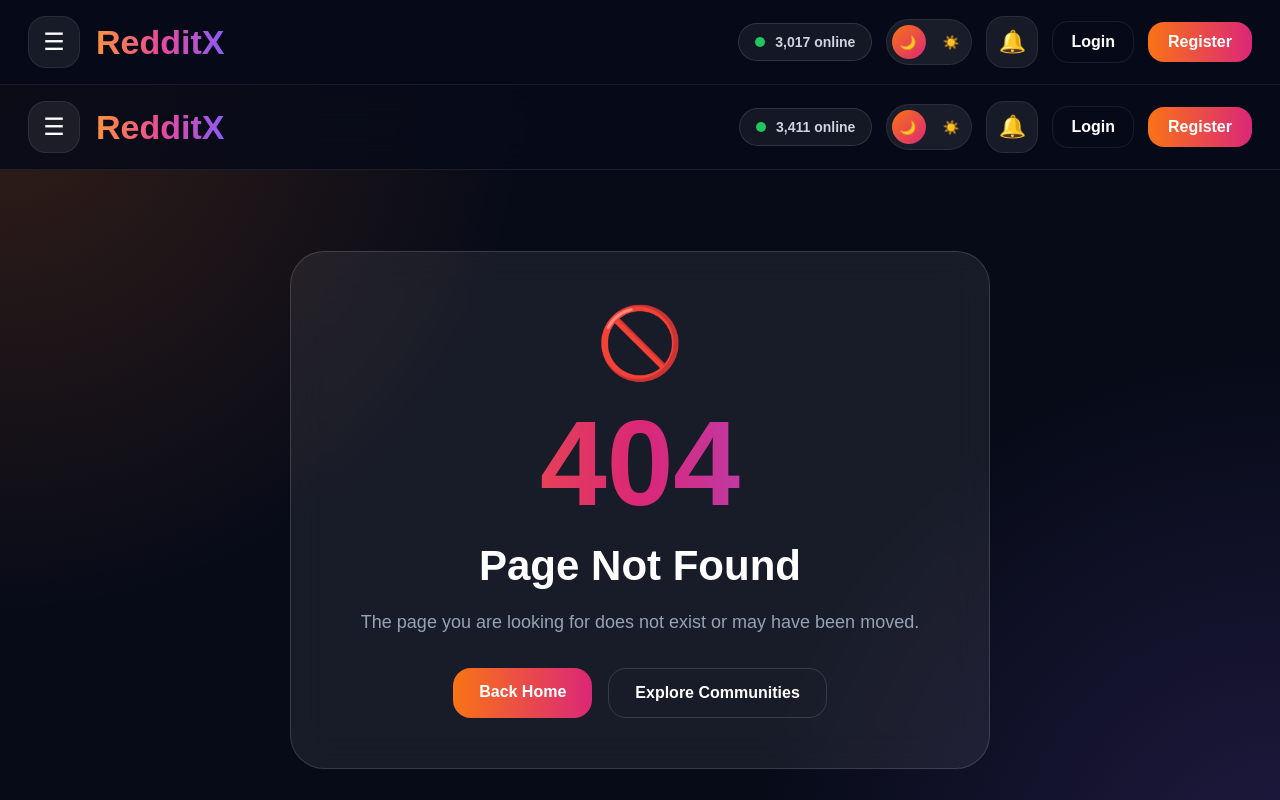
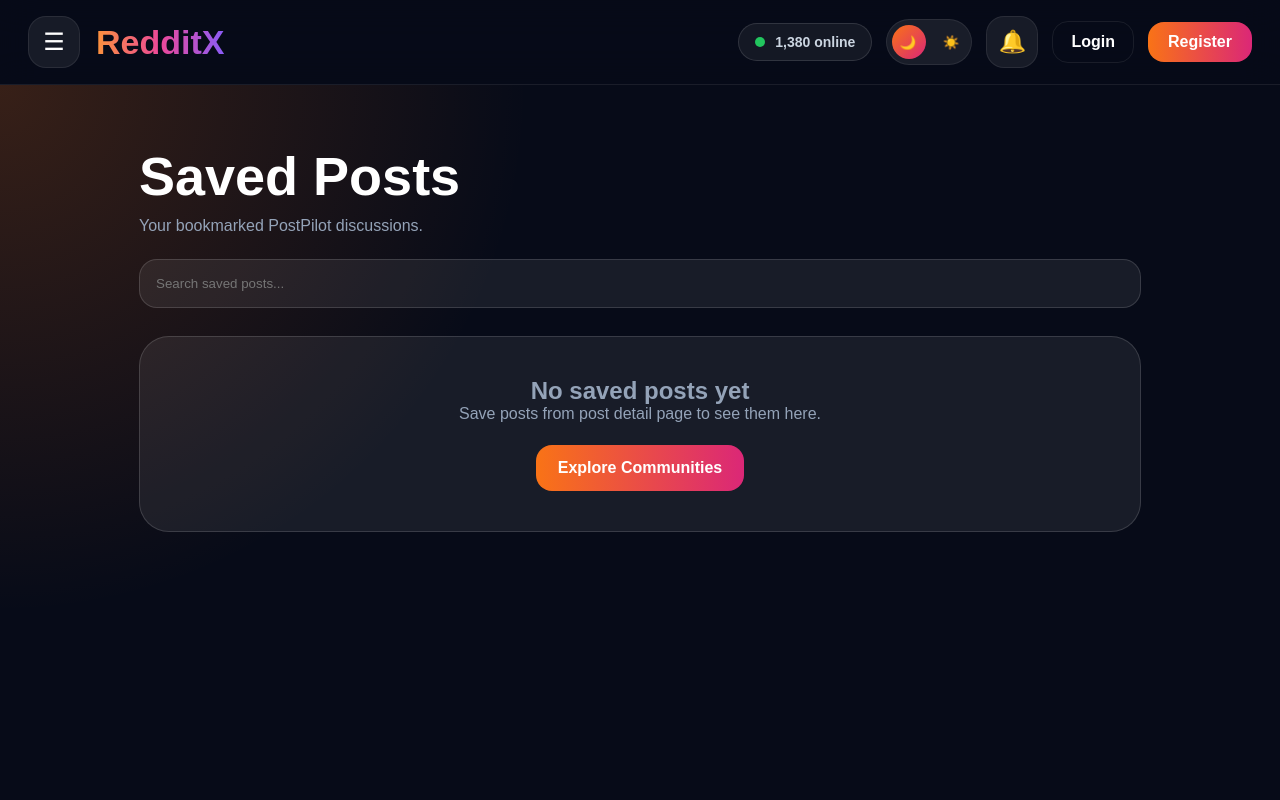
Before and after one commit to Kesarkarale/PostPilot-, a Next.js app: page /saved in a window 1280 px wide. Before the commit this address had no page. Shown: the top 800 px of the page. Built offline with nearby package versions, Linux system fonts and the light colour scheme.

Commit message:
Create page.js

```diff
--- /dev/null
+++ b/app/saved/page.js
@@ -0,0 +1,221 @@
+"use client";
+
+import { useEffect, useState } from "react";
+
+export default function SavedPosts() {
+  const [savedPosts, setSavedPosts] = useState([]);
+  const [search, setSearch] = useState("");
+
+  useEffect(() => {
+    const data = JSON.parse(localStorage.getItem("postpilotSavedPosts")) || [];
+    setSavedPosts(data);
+  }, []);
+
+  function removeSaved(id) {
+    const updated = savedPosts.filter((post) => String(post.id) !== String(id));
+    setSavedPosts(updated);
+    localStorage.setItem("postpilotSavedPosts", JSON.stringify(updated));
+  }
+
+  function clearAll() {
+    localStorage.removeItem("postpilotSavedPosts");
+    setSavedPosts([]);
+  }
+
+  const filteredPosts = savedPosts.filter((post) =>
+    `${post.title} ${post.community} ${post.content}`
+      .toLowerCase()
+      .includes(search.toLowerCase())
+  );
+
+  return (
+    <main style={page}>
+
+      <section style={container}>
+        <div style={header}>
+          <div>
+            <h1 style={title}>Saved Posts</h1>
+            <p style={sub}>Your bookmarked PostPilot discussions.</p>
+          </div>
+
+          {savedPosts.length > 0 && (
+            <button onClick={clearAll} style={clearBtn}>
+              Clear All
+            </button>
+          )}
+        </div>
+
+        <input
+          style={searchInput}
+          placeholder="Search saved posts..."
+          value={search}
+          onChange={(e) => setSearch(e.target.value)}
+        />
+
+        {savedPosts.length === 0 ? (
+          <div style={empty}>
+            <h2>No saved posts yet</h2>
+            <p>Save posts from post detail page to see them here.</p>
+            <a href="/communities" style={btn}>
+              Explore Communities
+            </a>
+          </div>
+        ) : filteredPosts.length === 0 ? (
+          <div style={empty}>
+            <h2>No saved posts found</h2>
+            <p>Try another search keyword.</p>
+          </div>
+        ) : (
+          <div style={grid}>
+            {filteredPosts.map((post) => (
+              <div key={post.id} style={card}>
+                <a href={`/post/${post.id}`} style={cardLink}>
+                  <p style={meta}>r/{post.community || "technology"}</p>
+                  <h2 style={postTitle}>{post.title}</h2>
+                  <p style={text}>{post.content}</p>
+
+                  {post.imageUrl && (
+                    <img src={post.imageUrl} alt="saved" style={image} />
+                  )}
+                </a>
+
+                <button
+                  style={removeBtn}
+                  onClick={() => removeSaved(post.id)}
+                >
+                  Remove Saved
+                </button>
+              </div>
+            ))}
+          </div>
+        )}
+      </section>
+    </main>
+  );
+}
+
+const page = {
+  minHeight: "100vh",
+  background:
+    "radial-gradient(circle at top left, rgba(249,115,22,.2), transparent 35%), #070b18",
+  color: "white",
+  fontFamily: "Arial, sans-serif",
+};
+
+const container = {
+  maxWidth: 1050,
+  margin: "0 auto",
+  padding: "60px 24px",
+};
+
+const header = {
+  display: "flex",
+  justifyContent: "space-between",
+  alignItems: "center",
+  gap: 18,
+  flexWrap: "wrap",
+  marginBottom: 24,
+};
+
+const title = {
+  fontSize: 54,
+  fontWeight: 900,
+};
+
+const sub = {
+  color: "#94a3b8",
+  marginTop: 10,
+};
+
+const searchInput = {
+  width: "100%",
+  padding: 16,
+  borderRadius: 18,
+  border: "1px solid rgba(255,255,255,.14)",
+  background: "rgba(255,255,255,.07)",
+  color: "white",
+  outline: "none",
+  marginBottom: 28,
+};
+
+const empty = {
+  padding: 40,
+  borderRadius: 30,
+  background: "rgba(255,255,255,.07)",
+  border: "1px solid rgba(255,255,255,.14)",
+  textAlign: "center",
+  color: "#94a3b8",
+};
+
+const btn = {
+  display: "inline-block",
+  marginTop: 22,
+  padding: "14px 22px",
+  borderRadius: 16,
+  background: "linear-gradient(90deg,#f97316,#db2777)",
+  color: "white",
+  textDecoration: "none",
+  fontWeight: 900,
+};
+
+const clearBtn = {
+  padding: "14px 22px",
+  borderRadius: 16,
+  border: "none",
+  background: "linear-gradient(90deg,#dc2626,#ef4444)",
+  color: "white",
+  fontWeight: 900,
+  cursor: "pointer",
+};
+
+const grid = {
+  display: "grid",
+  gap: 18,
+};
+
+const card = {
+  padding: 26,
+  borderRadius: 26,
+  background: "rgba(255,255,255,.07)",
+  border: "1px solid rgba(255,255,255,.14)",
+};
+
+const cardLink = {
+  color: "white",
+  textDecoration: "none",
+  display: "block",
+};
+
+const meta = {
+  color: "#fb923c",
+  fontWeight: 800,
+};
+
+const postTitle = {
+  marginTop: 8,
+};
+
+const text = {
+  color: "#94a3b8",
+  marginTop: 10,
+  lineHeight: 1.7,
+};
+
+const image = {
+  width: "100%",
+  maxHeight: 260,
+  objectFit: "cover",
+  borderRadius: 20,
+  marginTop: 18,
+};
+
+const removeBtn = {
+  marginTop: 18,
+  padding: "12px 18px",
+  borderRadius: 15,
+  border: "1px solid rgba(248,113,113,.35)",
+  background: "rgba(239,68,68,.12)",
+  color: "#fca5a5",
+  fontWeight: 900,
+  cursor: "pointer",
+};
```
